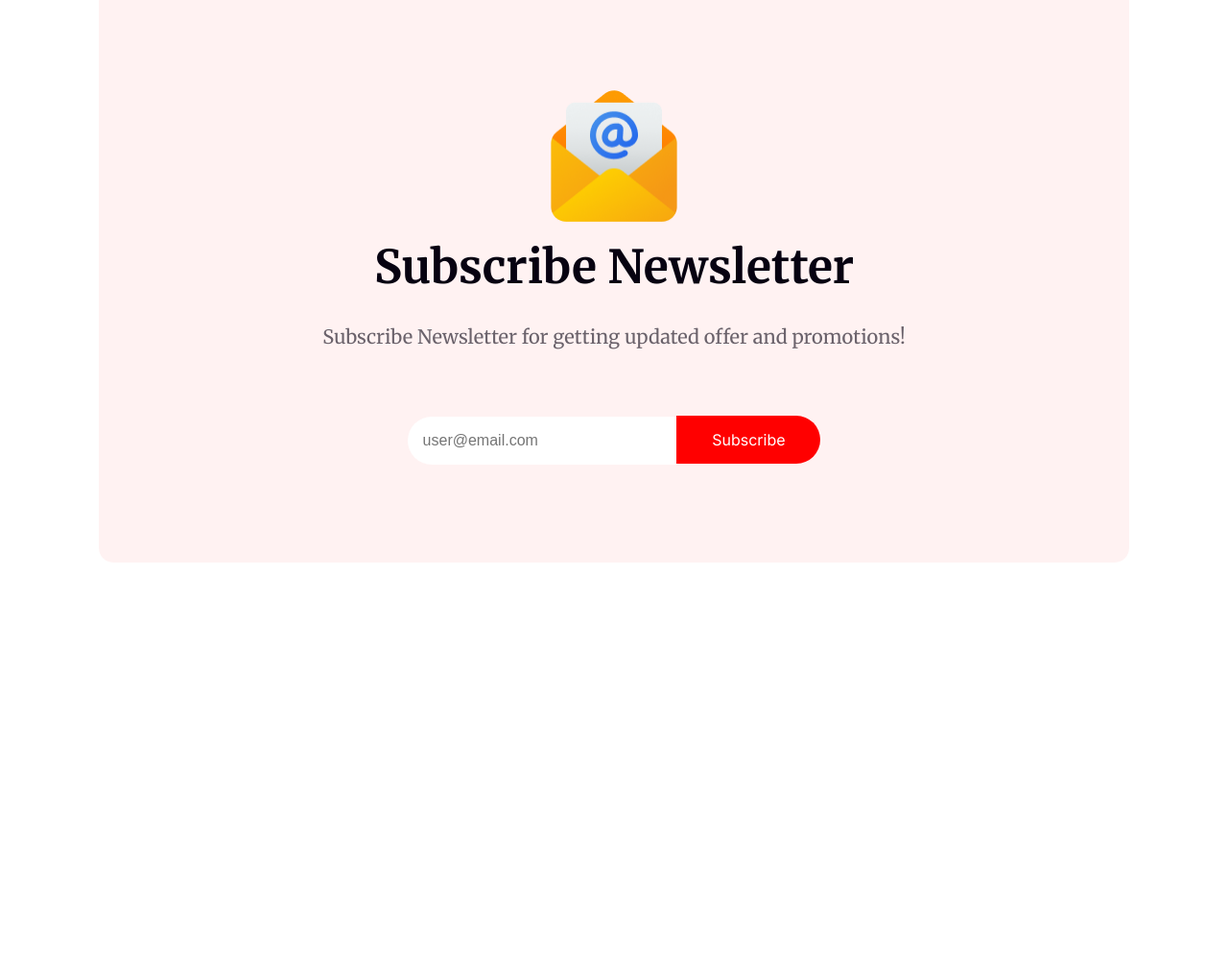
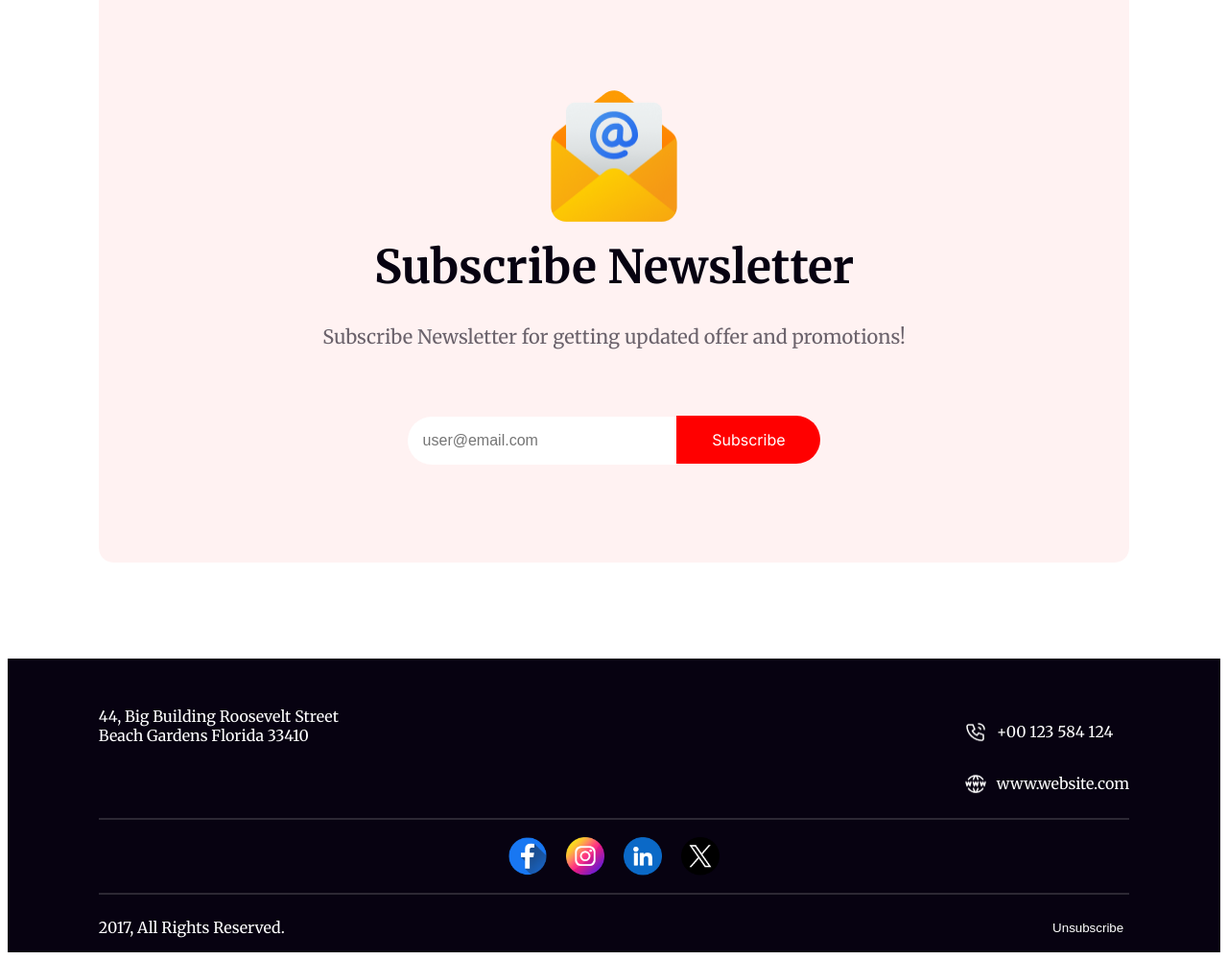
Before and after one commit to amitavrchy/assignment1, a plain HTML site: page index.html in a window 1280 px wide. Shown: the part 5265-6265 px from the top of the page at 96% size. Before the commit the page ends 5859 px from the top, so only its background shows below. Drawn offline with Linux system fonts and the light colour scheme.

Commit message:
final commit

```diff
--- a/index.html
+++ b/index.html
@@ -130,5 +130,37 @@
             </div>
         </section>
     </main>
+    <footer>
+        <div class="container">
+            <div class="contact">
+                <div class="address">
+                    44, Big Building Roosevelt Street
+                    Beach Gardens Florida 33410
+                </div>
+                <div class="info">
+                    <div class="phone">
+                        <img src="resources/Call.png" alt="">
+                        <p>+00 123 584 124</p>
+                    </div>
+                    <div class="website">
+                        <img src="resources/Website.png" alt="">
+                        <p>www.website.com</p>
+                    </div>
+                </div>
+            </div>
+            <hr>
+            <div class="social">
+                <img src="resources/Facebook.png" alt="">
+                <img src="resources/Instagram.png" alt="">
+                <img src="resources/Linkedin.png" alt="">
+                <img src="resources/Twitter.png" alt="">
+            </div>
+            <hr>
+            <div class="copyright">
+                <p>2017, All Rights Reserved.</p>
+                <button>Unsubscribe</button>
+            </div>
+        </div>
+    </footer>
 </body>
 </html>
--- a/styles/blog.css
+++ b/styles/blog.css
@@ -270,6 +270,7 @@ header .blur h2 {
 }
 .portfolio-images img {
     width: 32%;
+    cursor: pointer;
 }
 .portfolio-images img:hover {
     transform: scale(1.2);
@@ -327,4 +328,61 @@ header .blur h2 {
     font-size: 16px;
     width: 150px;
     margin-left: 0px;
+    cursor: pointer;
 }
+footer {
+    background-color: #070211;
+    color: white;
+    margin-top: 100px;
+    font-size: 16px;
+    overflow: hidden;
+    padding: none;
+
+}
+hr {
+    border: none;
+    border-top: 2px solid rgba(255, 255, 255, 0.15);
+}
+footer .contact {
+    margin-top: 50px;
+    display: flex;
+    justify-content: space-between;
+}
+footer .address {
+    width: 300px;
+}
+.phone, .website {
+    display: flex;
+}
+.phone img {
+    width: 24px;
+    height: 24px;
+    margin: 15px 10px;
+}
+.website img {
+    width: 24px;
+    height: 24px;
+    margin: 15px 10px;
+}
+.social {
+    display: flex;
+    justify-content: center;
+}
+.social img {
+    width: 40px;
+    height: 40px;
+    margin: 10px;
+}
+.copyright {
+    display: flex;
+    justify-content: space-between;
+}
+.copyright button {
+    margin: 0;
+    outline: none;
+    padding: none;
+    border: none;
+    background: transparent;
+    color: white;
+    cursor: pointer;
+}
```
